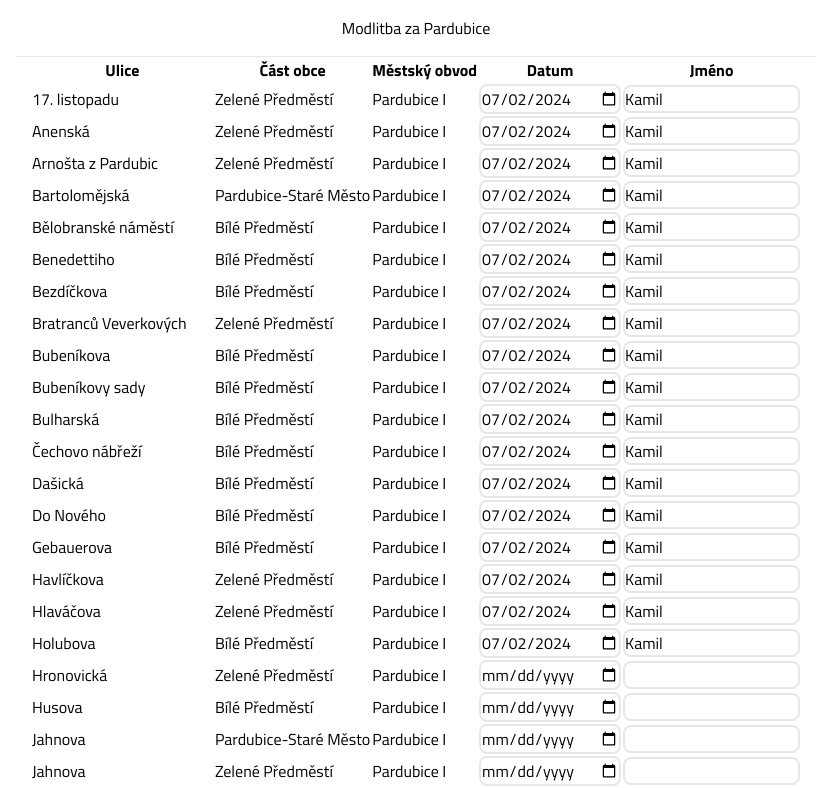
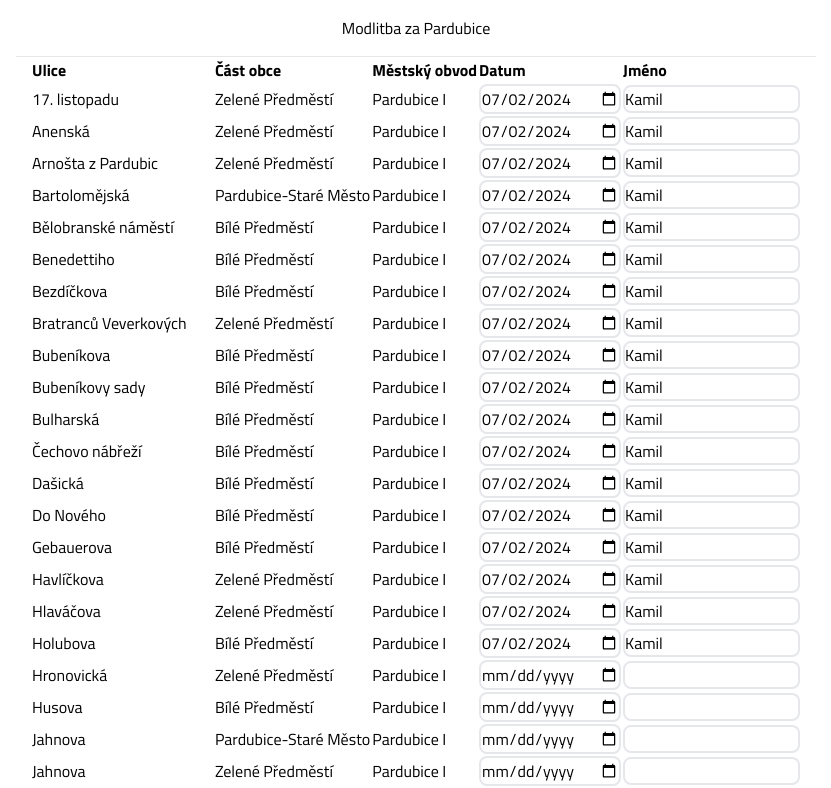
Before and after one commit to petrkucerak/modlitbyzaulice, a Next.js app: page /form in a window 1280 px wide. Shown: the top 788 px of the page, without its empty margins (224-1055 px from the left). Built offline with nearby package versions, Linux system fonts and the light colour scheme.

Commit message:
Formate text to left

```diff
--- a/components/table/table.js
+++ b/components/table/table.js
@@ -42,7 +42,7 @@ export default function Table() {
     <div className="flex flex-col items-center justify-between">
       <table>
         <thead>
-          <tr>
+          <tr className="text-left">
             <th>Ulice</th>
             <th>Část obce</th>
             <th>Městský obvod</th>
```
